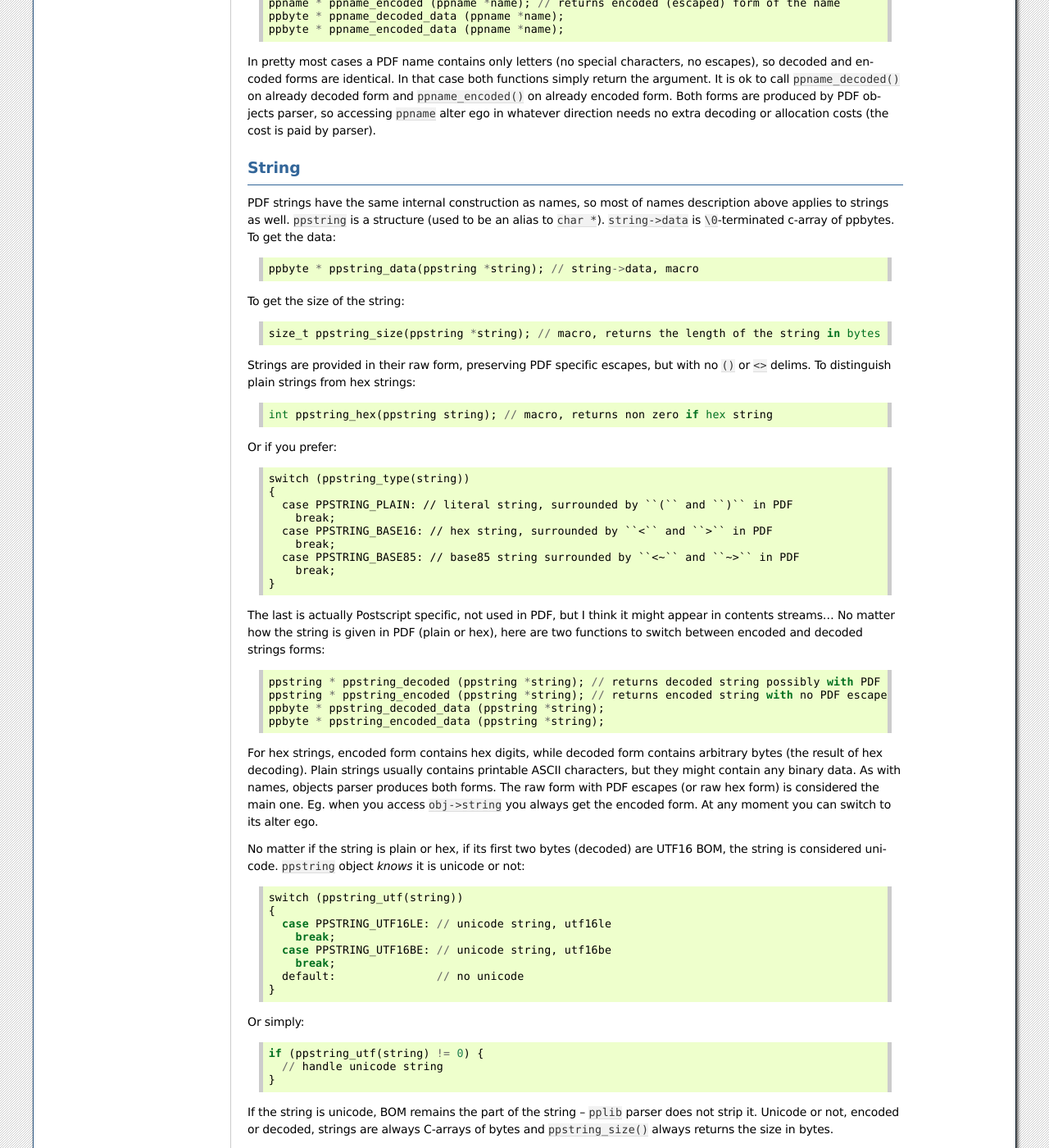
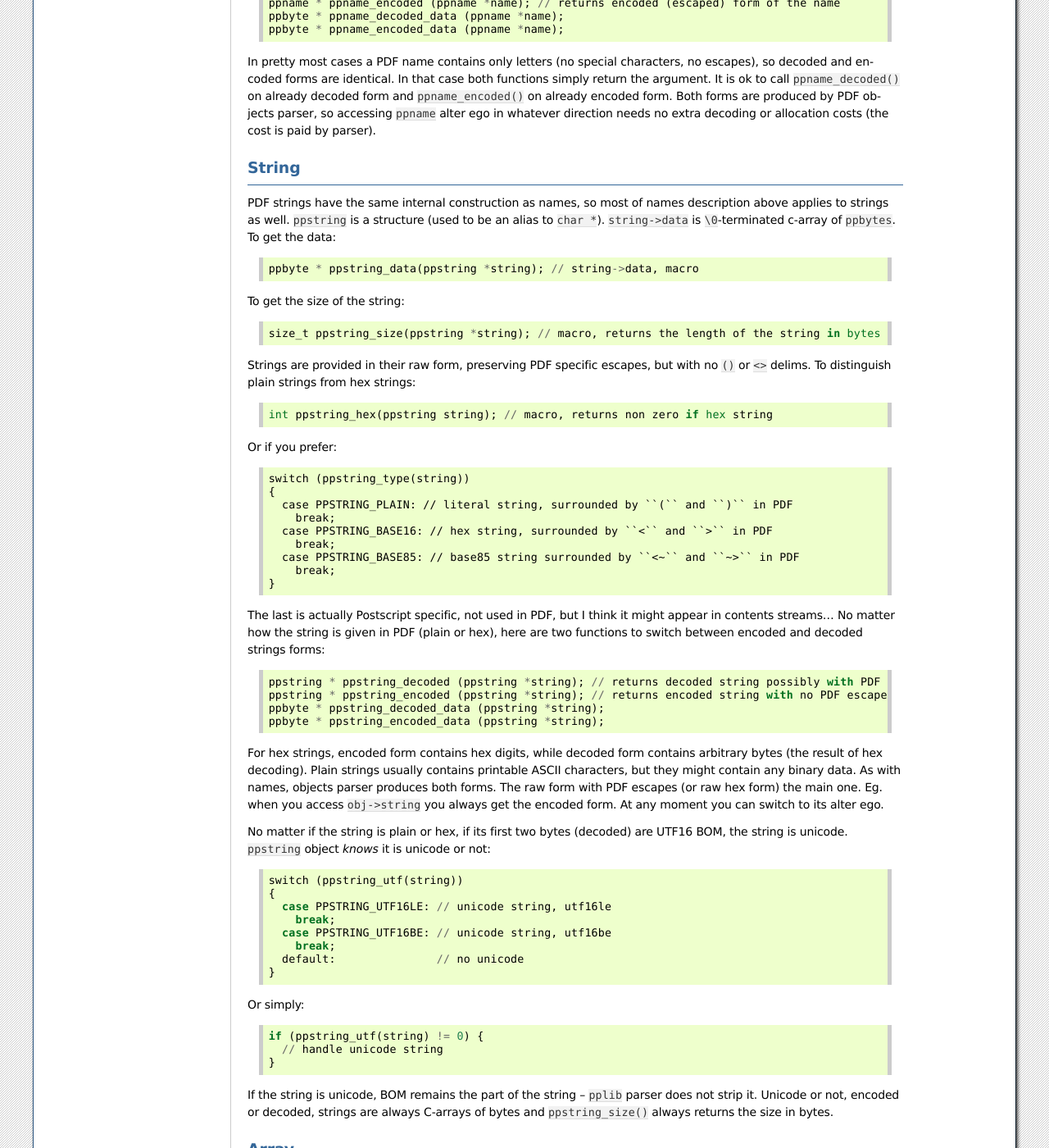
Before and after one commit to contextgarden/pplib, a Sphinx documentation site: the page built from doc/ppapi-2.x.rst, in a window 1280 px wide and 1400 px high, scrolled down 3765 px. Shown: the whole window at 82% size. Built offline with Sphinx 7.4.7, drawn with Linux system fonts in a browser that asks for light colours; some of the changed text lies outside the part shown.

Commit message:
documentation cosmetics and typos

```diff
--- a/doc/ppapi-2.x.rst
+++ b/doc/ppapi-2.x.rst
@@ -74,8 +74,8 @@ A common container for all elementary PDF object types is ``ppobj`` structure. `
     union {
       ppint integer;
       ppnum number;
-      ppname name;
-      ppstring string;
+      ppname *name;
+      ppstring *string;
       pparray *array;
       ppdict *dict;
       ppstream *stream;
@@ -222,7 +222,7 @@ String
 ------
 
 PDF strings have the same internal construction as names, so most of names description above applies to strings as well.
-``ppstring`` is a structure (used to be an alias to ``char *``). ``string->data`` is ``\0``-terminated c-array of ppbytes.
+``ppstring`` is a structure (used to be an alias to ``char *``). ``string->data`` is ``\0``-terminated c-array of ``ppbytes``.
 To get the data::
 
   ppbyte * ppstring_data(ppstring *string); // string->data, macro
@@ -259,11 +259,11 @@ switch between encoded and decoded strings forms::
 
 For hex strings, encoded form contains hex digits, while decoded form contains arbitrary bytes (the result of hex decoding).
 Plain strings usually contains printable ASCII characters, but they might contain any binary data.
-As with names, objects parser produces both forms. The raw form with PDF escapes (or raw hex form) is considered the main one.
+As with names, objects parser produces both forms. The raw form with PDF escapes (or raw hex form) the main one.
 Eg. when you access ``obj->string`` you always get the encoded form. At any moment you can switch to its alter ego.
 
-No matter if the string is plain or hex, if its first two bytes (decoded) are UTF16 BOM, the string
-is considered unicode. ``ppstring`` object *knows* it is unicode or not::
+No matter if the string is plain or hex, if its first two bytes (decoded) are UTF16 BOM, the string is unicode.
+``ppstring`` object *knows* it is unicode or not::
 
   switch (ppstring_utf(string))
   {
```
Also changed, not shown: other parts of doc/ppapi-2.x.rst (+3 -3 lines), 7 other files.
